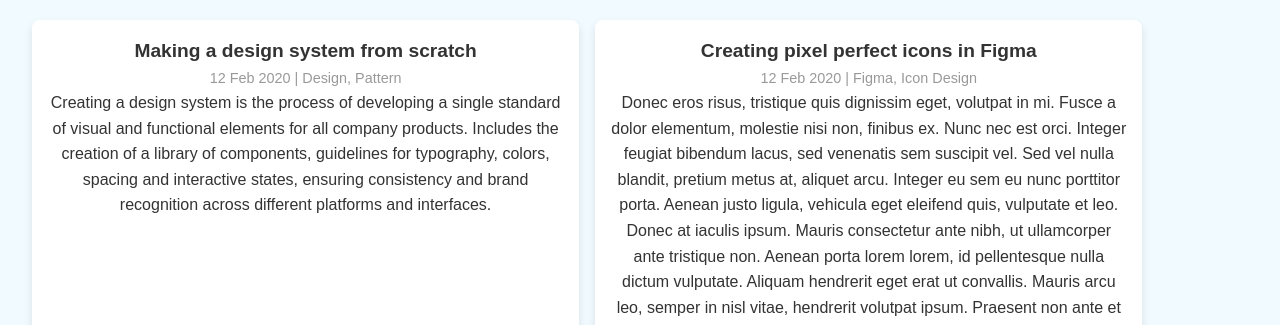
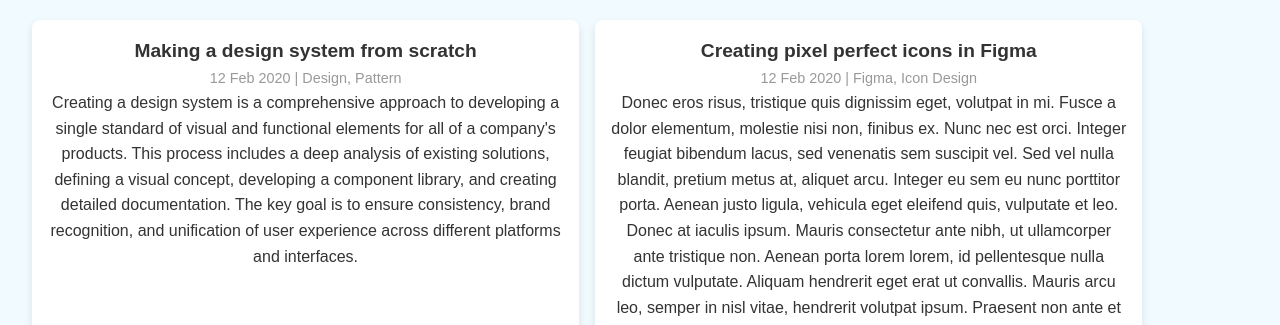
Before and after one commit to siluette/WEB1, a plain HTML site: page Prakt/pract5/index.html in a window 1280 px wide. Shown: the part 475-800 px from the top of the page. Drawn offline with Linux system fonts and the light colour scheme.

Commit message:
Update index.html

```diff
--- a/Prakt/pract5/index.html
+++ b/Prakt/pract5/index.html
@@ -38,7 +38,7 @@
             <div class="post-card">
                 <h3>Making a design system from scratch</h3>
                 <p class="post-date">12 Feb 2020 | Design, Pattern</p>
-                <p class="post-description">Creating a design system is the process of developing a single standard of visual and functional elements for all company products. Includes the creation of a library of components, guidelines for typography, colors, spacing and interactive states, ensuring consistency and brand recognition across different platforms and interfaces.</p>
+                <p class="post-description">Creating a design system is a comprehensive approach to developing a single standard of visual and functional elements for all of a company's products. This process includes a deep analysis of existing solutions, defining a visual concept, developing a component library, and creating detailed documentation. The key goal is to ensure consistency, brand recognition, and unification of user experience across different platforms and interfaces.</p>
             </div>
             <div class="post-card">
                 <h3>Creating pixel perfect icons in Figma</h3>
```
